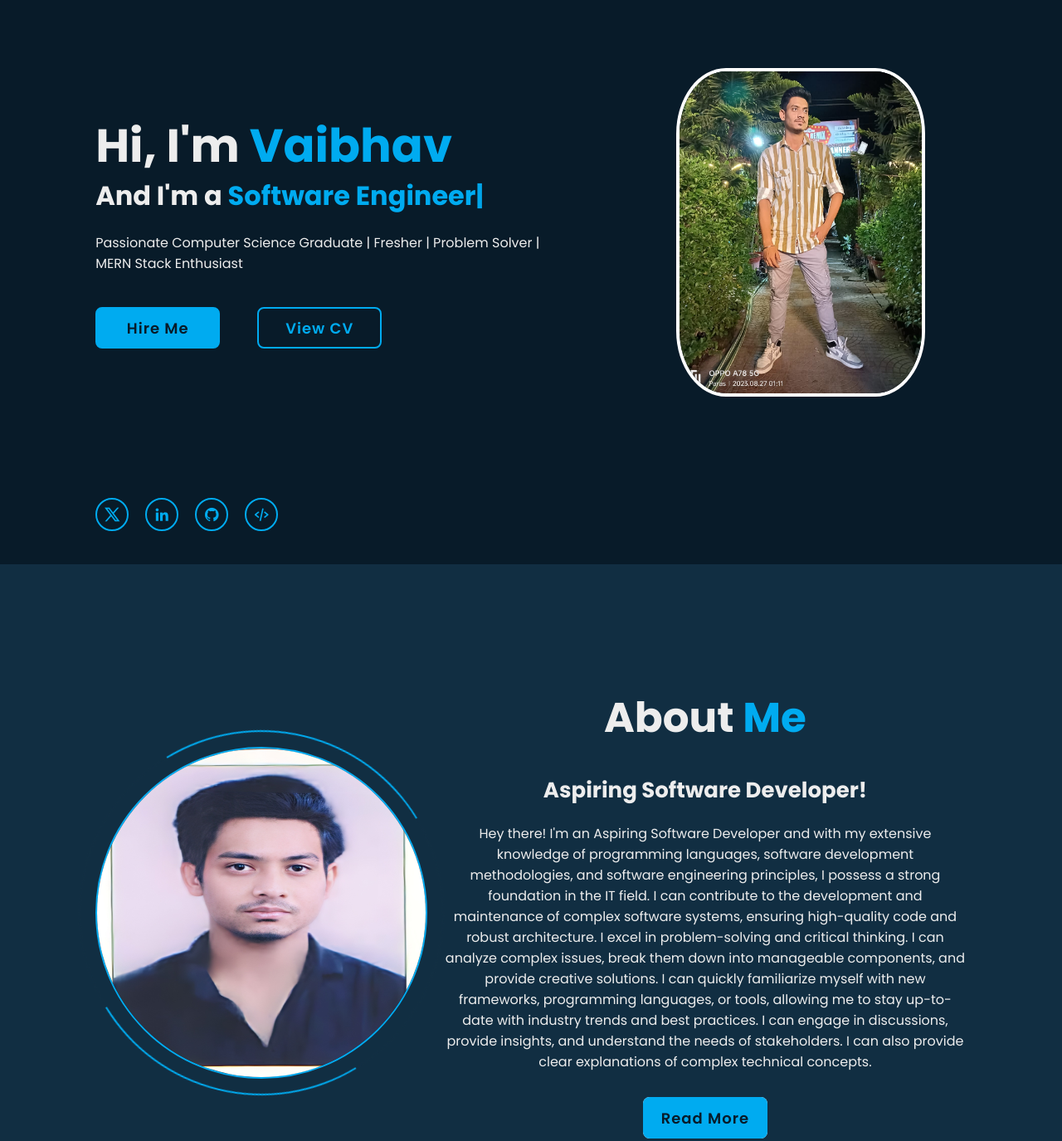
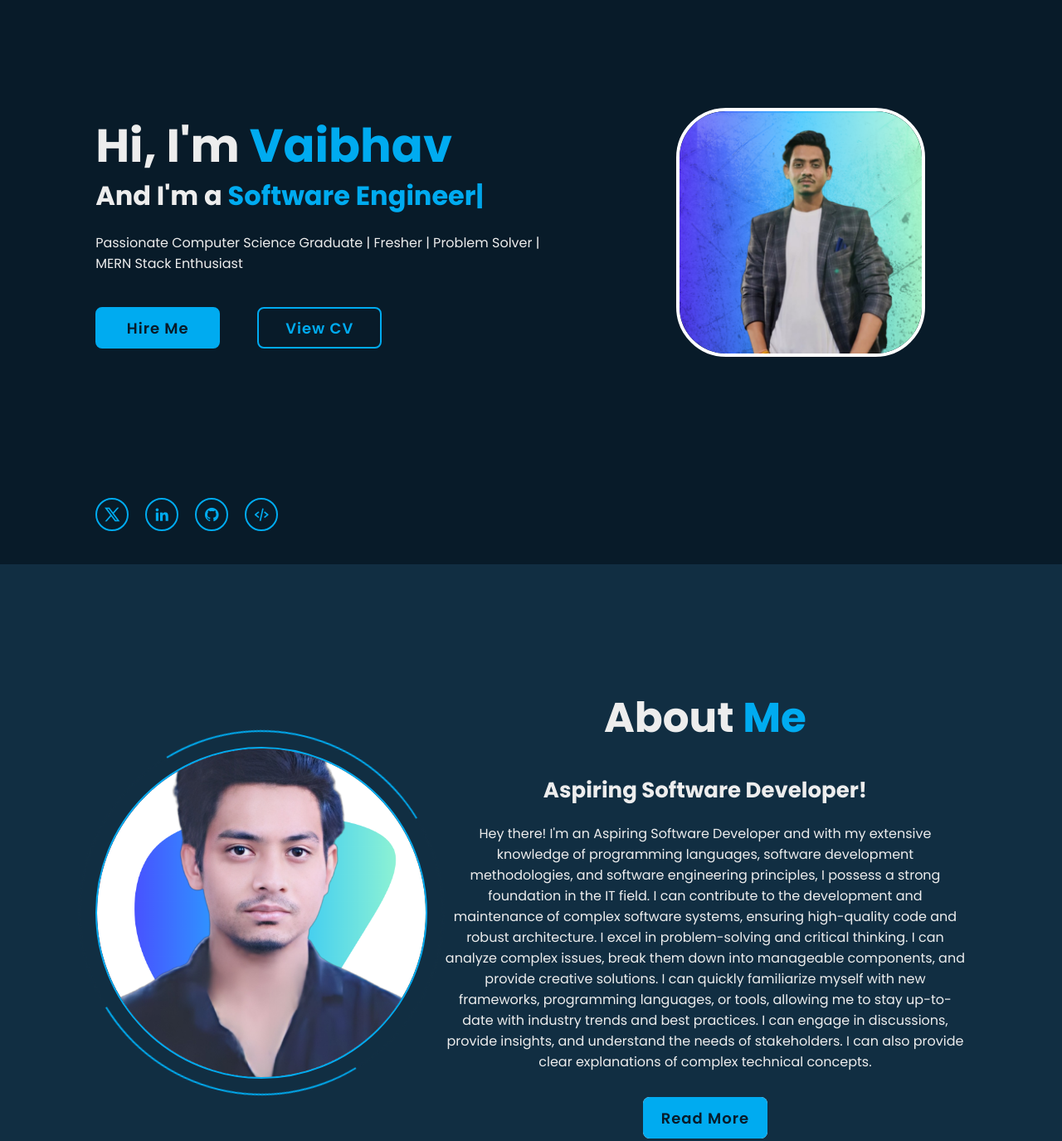
Before and after one commit to vaibhavcode26/My-Portfolio, a plain HTML site: page index.html in a window 1280 px wide. Shown: the part 120-1495 px from the top of the page at 83% size. Drawn offline with nearby package versions, Linux system fonts and the light colour scheme.

Commit message:
Update index.html

```diff
--- a/index.html
+++ b/index.html
@@ -53,7 +53,7 @@
         </div>
 
         <div class="my-img right">
-            <img src="assets/Vaibhav img 1.jpg" alt="">
+            <img src="assets/profile-pic (3).png" alt="">
         </div>
 
     </section>
@@ -62,7 +62,7 @@
     <section class="about" id="about">
 
         <div class="about-img left">
-            <img src="assets/out..jpg" alt="" class="about-img-2">
+            <img src="assets/profile-pic 4.png" alt="" class="about-img-2">
             <span class="circle-spin"></span>
         </div>
 
```
